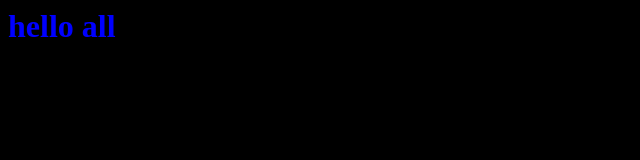
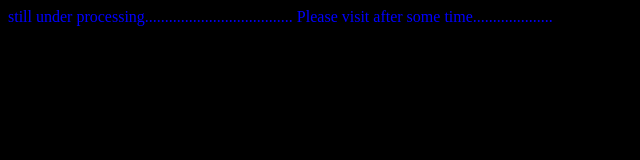
Before and after one commit to Priyatham1916/priyathams.github.io, a plain HTML site: page index.html in a window 1280 px wide. Shown: the whole page, without its empty margins (0-640 px from the left). Drawn offline with Linux system fonts and the light colour scheme.

Commit message:
Update index.html

```diff
--- a/index.html
+++ b/index.html
@@ -1,3 +1,4 @@
 <body bgcolor="black">
-  <font color="blue"> <h1>hello all</h1></font>
+  <font color="blue">still under processing.....................................
+  Please visit after some time....................</font>
 </body>
```
